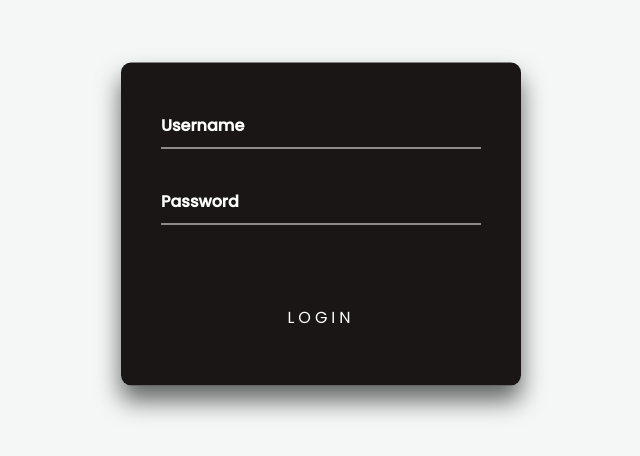
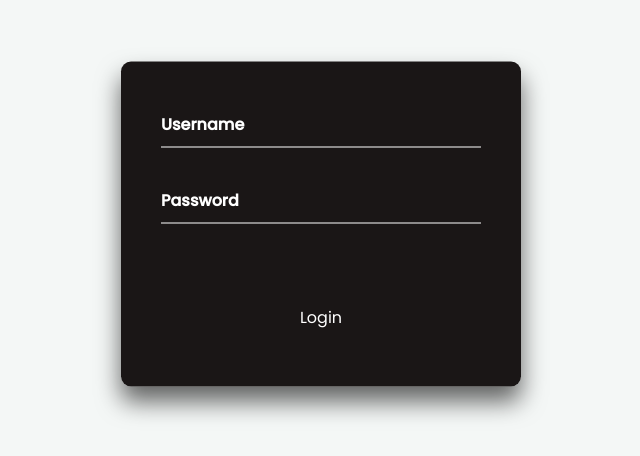
Before and after one commit to karthikeya-io/wadla-admin, a React (Create React App) app: page /login in a window 1280 px wide. Shown: the part 176-632 px from the top of the page, without its empty margins (319-959 px from the left). Built offline with nearby package versions, Linux system fonts and the light colour scheme; the HTML template or start-up script is replaced by a standard one.

Commit message:
minor changes in login form

```diff
--- a/src/css/Login.module.css
+++ b/src/css/Login.module.css
@@ -53,7 +53,7 @@
 }
 
 
-  .loginBox form a {
+  .loginBox form .submit {
     position: relative;
     display: inline-block;
     padding: 10px 20px;
@@ -67,7 +67,7 @@
     letter-spacing: 4px
   }
 
-  .loginBox a:hover {
+  .loginBox .submit:hover {
     background: #383CC1;
     color: #fff;
     border-radius: 5px;
@@ -77,7 +77,7 @@
                 0 0 100px #383CC1;
   }
 
-  .loginBox a span {
+  .loginBox .submit span {
     position: absolute;
     display: block;
   }
@@ -92,7 +92,7 @@
     }
   }
 
-  .loginBox a span:nth-child(1) {
+  .lineAnimation {
     bottom: 2px;
     left: -100%;
     width: 100%;
@@ -100,3 +100,9 @@
     background: linear-gradient(90deg, transparent, #383CC1);
     animation: btn-anim1 2s linear infinite;
   }
+
+  /* target input of type submit */
+  .loginBox .submit input[type="submit"] {
+    background: transparent;
+    border: none;
+  }
--- a/src/pages/Login.jsx
+++ b/src/pages/Login.jsx
@@ -1,10 +1,12 @@
 import React, { useState } from "react";
 import classes from "../css/Login.module.css";
 import { API_BASE_URL } from "../constants";
+import { useNavigate } from "react-router-dom";
 
 
 const Login = () => {
 
+  const navigate = useNavigate();
   const [formDetails, setFormDetails] = useState({ email: "", password: "" })
 
   async function postData(url = '', data = {}) {
@@ -41,22 +43,23 @@ const Login = () => {
 
   const submitHandler = async (event) => {
     event.preventDefault();
-    if (formDetails.email.length <= 0 || formDetails.password.length <= 0) {
-      alert("enter email and password")
-      return
-    }
-    postData(`${API_BASE_URL}/login`, formDetails)
-      .then((data) => {
-        if (data.user) {
-          const userData = data.user
-          localStorage.setItem("user", JSON.stringify(userData))
-        }else if(data.error) {
-          alert(data.error)
-        }
-    });
+    // if (formDetails.email.length <= 0 || formDetails.password.length <= 0) {
+    //   alert("enter email and password")
+    //   return
+    // }
+    // postData(`${API_BASE_URL}/login`, formDetails)
+    //   .then((data) => {
+    //     if (data.user) {
+    //       const userData = data.user
+    //       localStorage.setItem("user", JSON.stringify(userData))
+    //     }else if(data.error) {
+    //       alert(data.error)
+    //     }
+    // });
 
 
     setFormDetails({ email: "", password: "" });
+    navigate("/dashboard");
 
   }
 
@@ -73,10 +76,10 @@ const Login = () => {
             <label>Password</label>
           </div>
           <center>
-            <a href="#">
-              Login
-              <span></span>
-            </a>
+            <div className={classes.submit}>
+              <input onClick={submitHandler} type="submit" value="Login" />
+              <span className={classes.lineAnimation}></span>
+            </div>
           </center>
         </form>
       </div>
```
